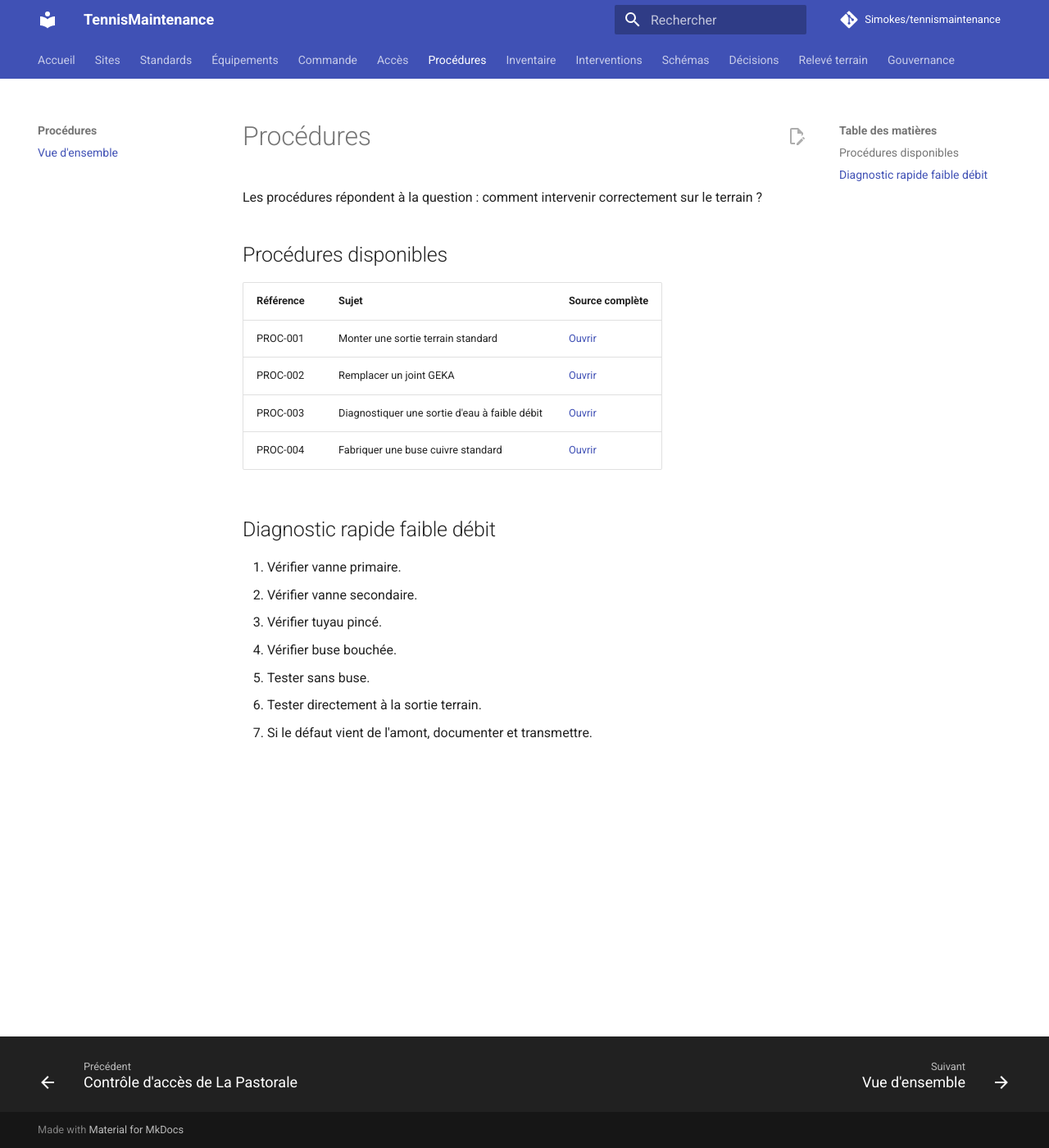
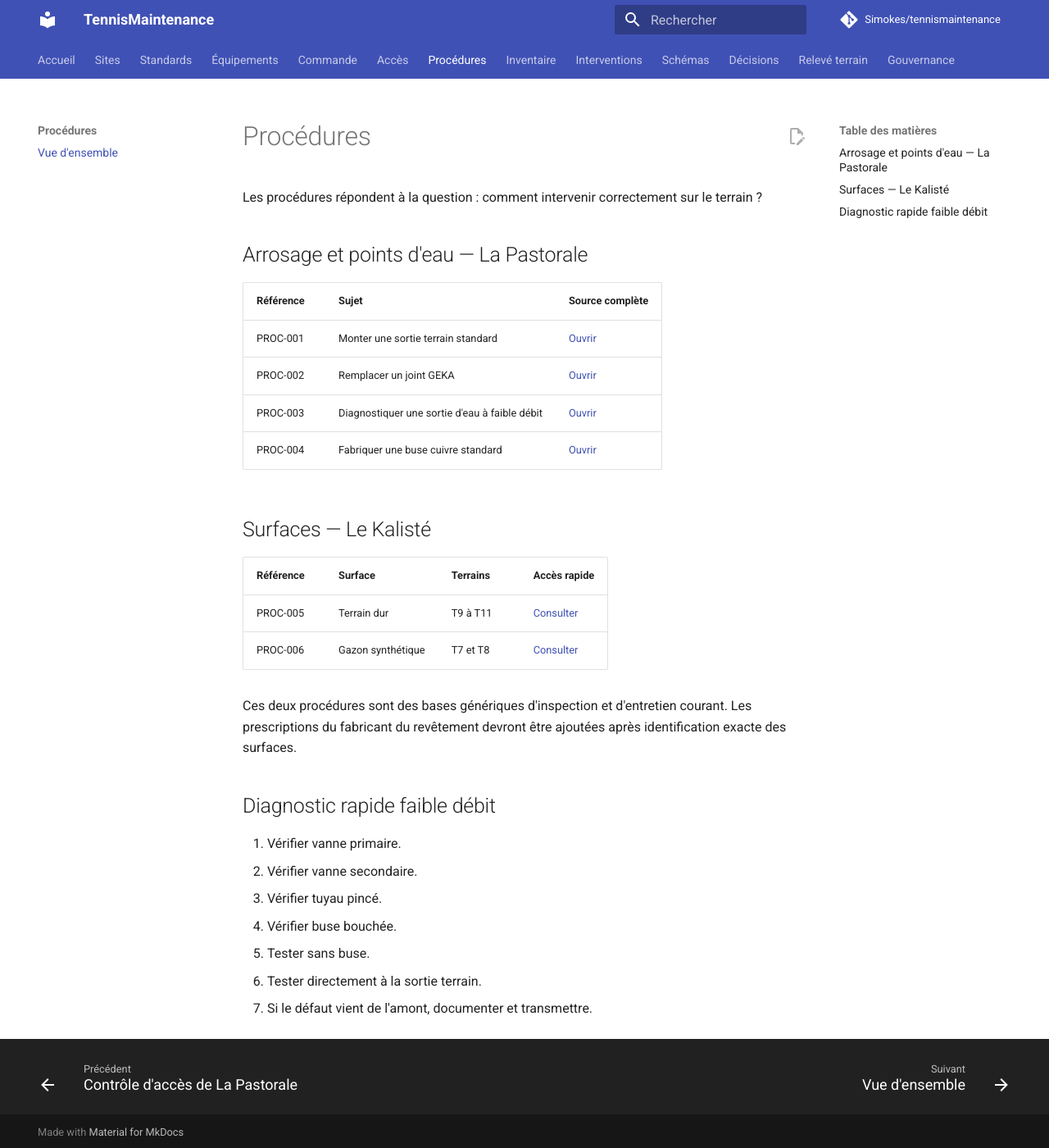
Before and after one commit to Simokes/tennismaintenance, an MkDocs documentation site: the page built from docs/procedures/index.md, in a window 1280 px wide and 1400 px high. Shown: the whole window at 82% size. Built offline with MkDocs 1.6.1 and Material for MkDocs 9.7.7, drawn with Linux system fonts in a browser that asks for light colours; comment, search, counter and statistics services are not loaded.

Commit message:
docs: organize procedures by surface

```diff
--- a/docs/procedures/index.md
+++ b/docs/procedures/index.md
@@ -2,7 +2,7 @@
 
 Les procédures répondent à la question : comment intervenir correctement sur le terrain ?
 
-## Procédures disponibles
+## Arrosage et points d'eau — La Pastorale
 
 | Référence | Sujet | Source complète |
 |---|---|---|
@@ -10,6 +10,15 @@ Les procédures répondent à la question : comment intervenir correctement sur
 | PROC-002 | Remplacer un joint GEKA | [Ouvrir](https://github.com/Simokes/tennismaintenance/blob/main/procedures/PROC-002-remplacer-joint-geka.md) |
 | PROC-003 | Diagnostiquer une sortie d'eau à faible débit | [Ouvrir](https://github.com/Simokes/tennismaintenance/blob/main/procedures/PROC-003-diagnostiquer-sortie-eau-faible-debit.md) |
 | PROC-004 | Fabriquer une buse cuivre standard | [Ouvrir](https://github.com/Simokes/tennismaintenance/blob/main/procedures/PROC-004-fabriquer-buse-cuivre.md) |
+
+## Surfaces — Le Kalisté
+
+| Référence | Surface | Terrains | Accès rapide |
+|---|---|---|---|
+| PROC-005 | Terrain dur | T9 à T11 | [Consulter](terrain-dur.md) |
+| PROC-006 | Gazon synthétique | T7 et T8 | [Consulter](gazon-synthetique.md) |
+
+Ces deux procédures sont des bases génériques d'inspection et d'entretien courant. Les prescriptions du fabricant du revêtement devront être ajoutées après identification exacte des surfaces.
 
 ## Diagnostic rapide faible débit
 
```
